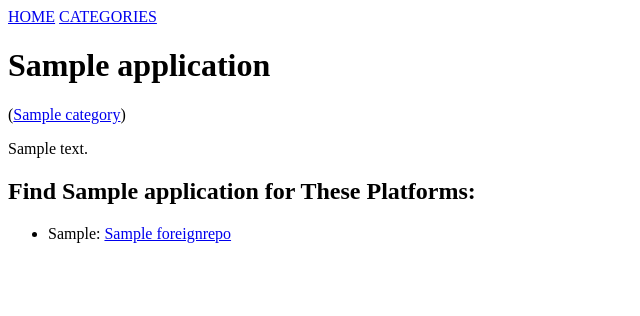
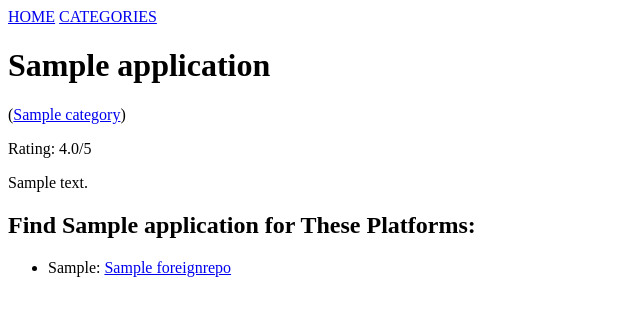
Before and after one commit to dynaware/appster, a Django app: page /app_store/1/ in a window 1280 px wide. Shown: the top 316 px of the page, without its empty margins (0-640 px from the left). Run offline with Django 3.2, Linux system fonts and the light colour scheme; tables that the repository leaves empty hold one stand-in row (values such as "Sample post").

Commit message:
display the app's rating in on the detail page

```diff
--- a/templates/app_store/detail.html
+++ b/templates/app_store/detail.html
@@ -3,6 +3,8 @@
 {% block content %}
     <h1>{{ app.name }}</h1>
     <p>(<a href="{% url 'category' app.category.id %}">{{ app.category }}</a>)</p>
+
+    <div class="app-rating"><p>Rating: {{ app.rating }}/5</p></div>
 
     {%  autoescape off %}
     {{ app.description }}
```
